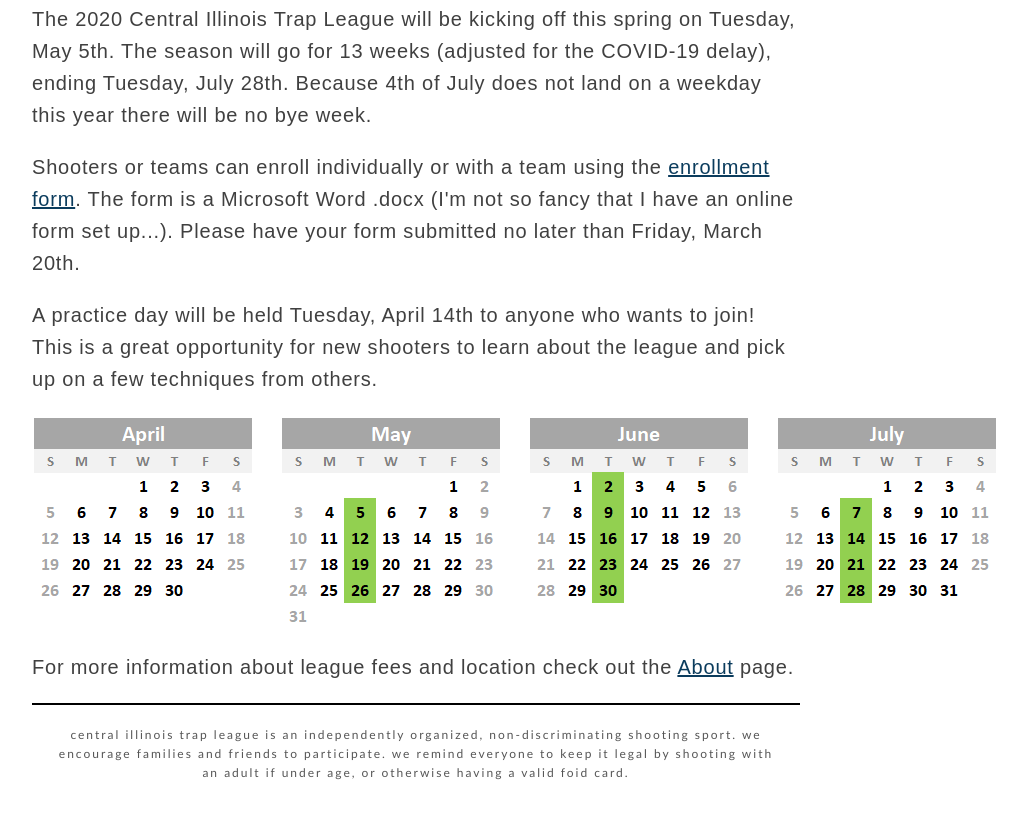
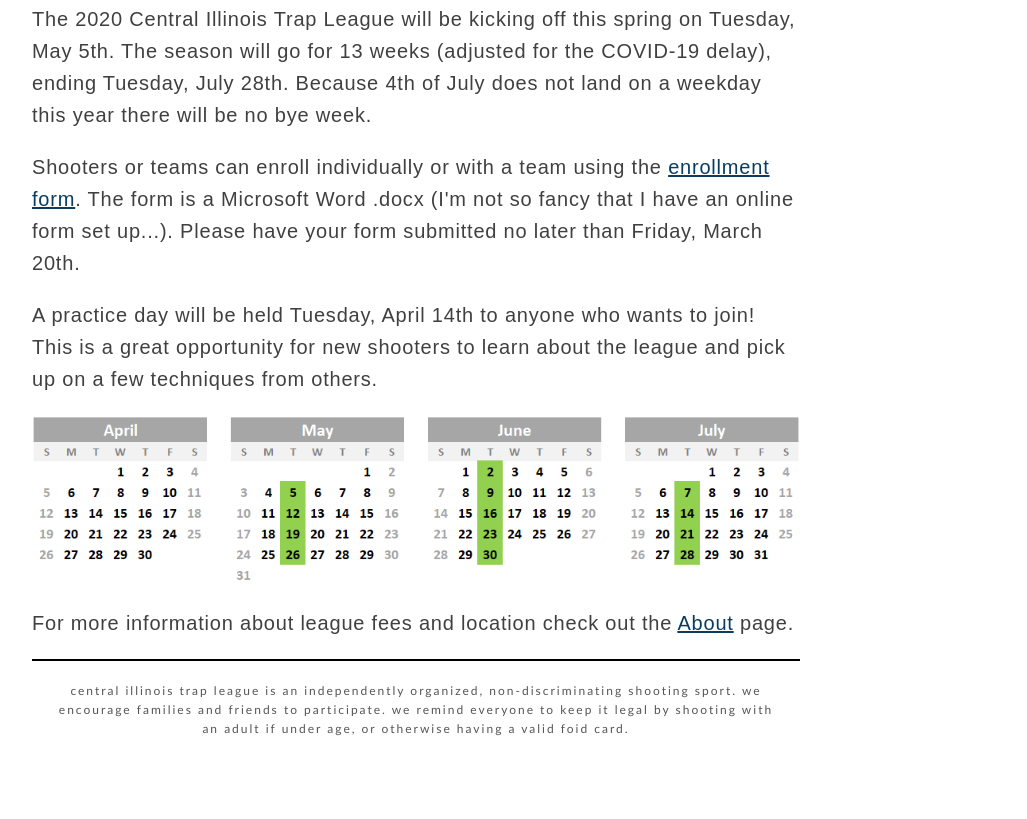
Before and after one commit to salmoncow/citl, a plain HTML site: page index.html in a window 1280 px wide. Shown: the part 571-1390 px from the top of the page, without its empty margins (224-1251 px from the left). After the commit the page ends 1359 px from the top, so only its background shows below. Drawn offline with Linux system fonts and the light colour scheme.

Commit message:
Adjusted schedule image to adjust for width

```diff
--- a/index.html
+++ b/index.html
@@ -44,7 +44,7 @@
 
 				<p>A practice day will be held Tuesday, April 14th to anyone who wants to join! This is a great opportunity for new shooters to learn about the league and pick up on a few techniques from others.</p>
 
-				<div align="center"><img src="images/2020_season_calendar_covid.png" alt="2020 Season Calendar"></div>
+				<div align="center"><img style="width: 100%" src="images/2020_season_calendar_covid.png" alt="2020 Season Calendar"></div>
 
 				<p>For more information about league fees and location check out the <a href="about.html">About</a> page.</p>
 
```
